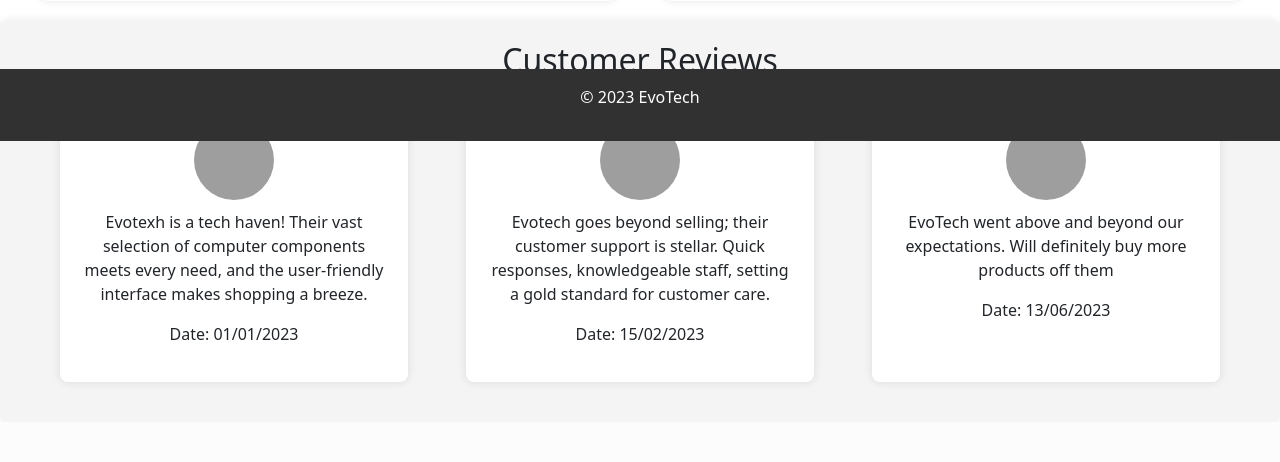
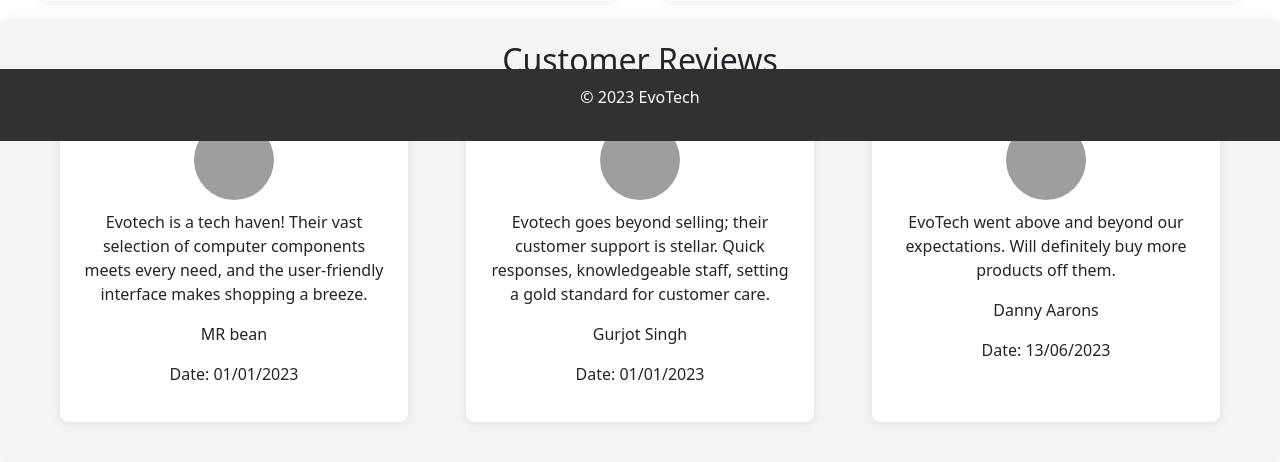
Before and after one commit to aston-cs2tp-evotech/evotech, a PHP site: page /contactpage in a window 1280 px wide. Shown: the part 659-1121 px from the top of the page. Before the commit the page ends 1045 px from the top, so only its background shows below. Run offline with PHP 8.4, Linux system fonts and the light colour scheme; data that the repository does not hold is empty; a stand-in replaces the project's code that opens the database connection; grey boxes are pictures that could not be loaded.

Commit message:
new review/ pictures

```diff
--- a/view/contactspage.php
+++ b/view/contactspage.php
@@ -67,20 +67,23 @@ if (isset($userInfo["Username"])) {
         <h2>Customer Reviews</h2>
         <div class="customer-reviews">
             <div class="review-box">
-                <img src="customer1.jpg" alt="Customer 1">
-                <p>Evotexh is a tech haven! Their vast selection of computer components meets every need, and the user-friendly interface makes shopping a breeze.</p>
+                <img src="view/images/MRbean.jpg" alt="Customer 1">
+                <p>Evotech is a tech haven! Their vast selection of computer components meets every need, and the user-friendly interface makes shopping a breeze.</p>
+                <p>MR bean </p>
                 <p>Date: 01/01/2023</p>
             </div>
 
             <div class="review-box">
-                <img src="customer2.jpg" alt="Customer 2">
+                <img src="view/images/ksi.jpg" alt="Customer 2">
                 <p>Evotech goes beyond selling; their customer support is stellar. Quick responses, knowledgeable staff, setting a gold standard for customer care.</p>
-                <p>Date: 15/02/2023</p>
+                <p>Gurjot Singh</p>
+                <p>Date: 01/01/2023</p>
             </div>
 
             <div class="review-box">
-                <img src="customer3.jpg" alt="Customer 3">
-                <p>EvoTech went above and beyond our expectations. Will definitely buy more products off them </p>
+                <img src="view/images/Danny-Aarons.webp" alt="Customer 3">
+                <p>EvoTech went above and beyond our expectations. Will definitely buy more products off them.</p>
+                <p>Danny Aarons</p>
                 <p>Date: 13/06/2023</p>
             </div>
         </div>
```
